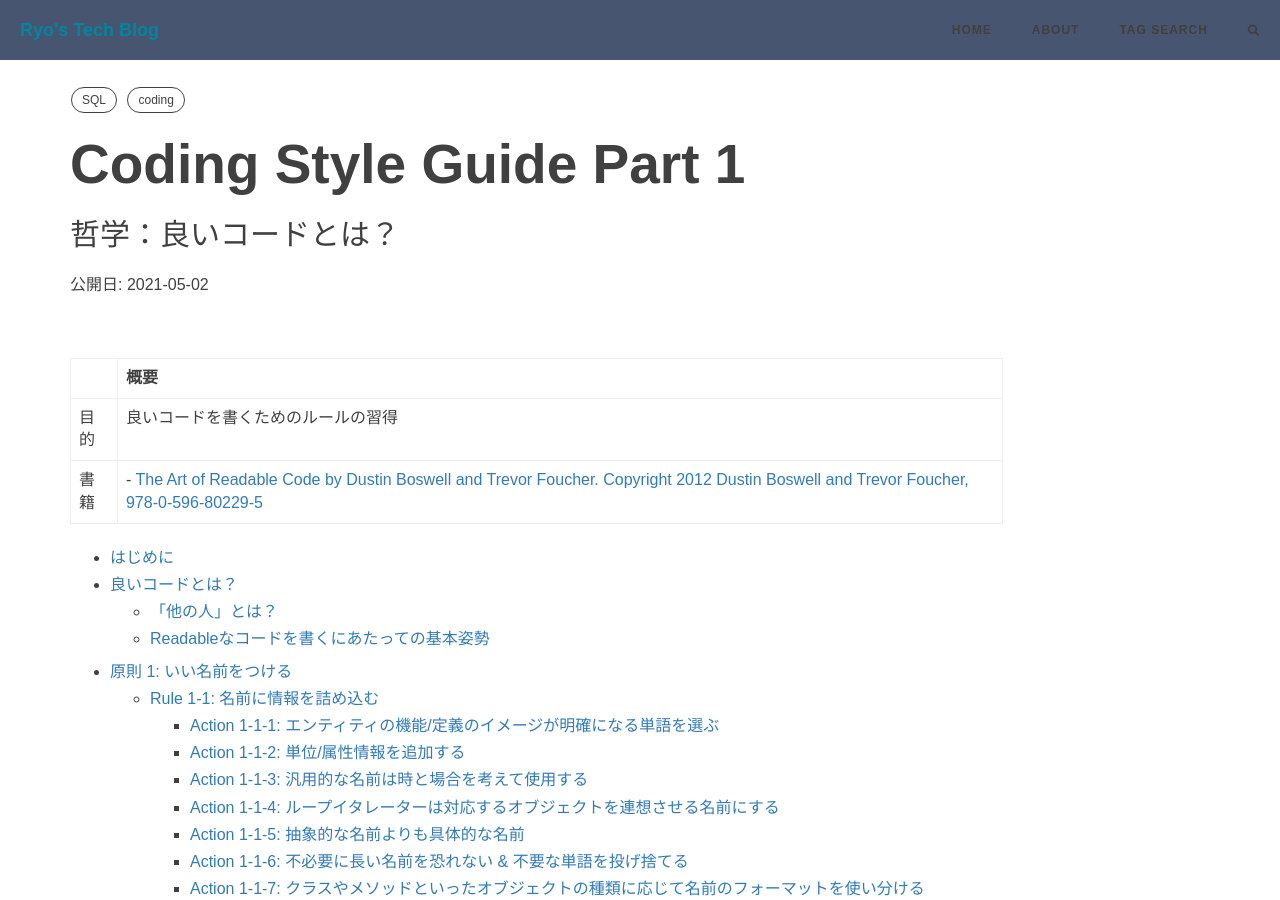
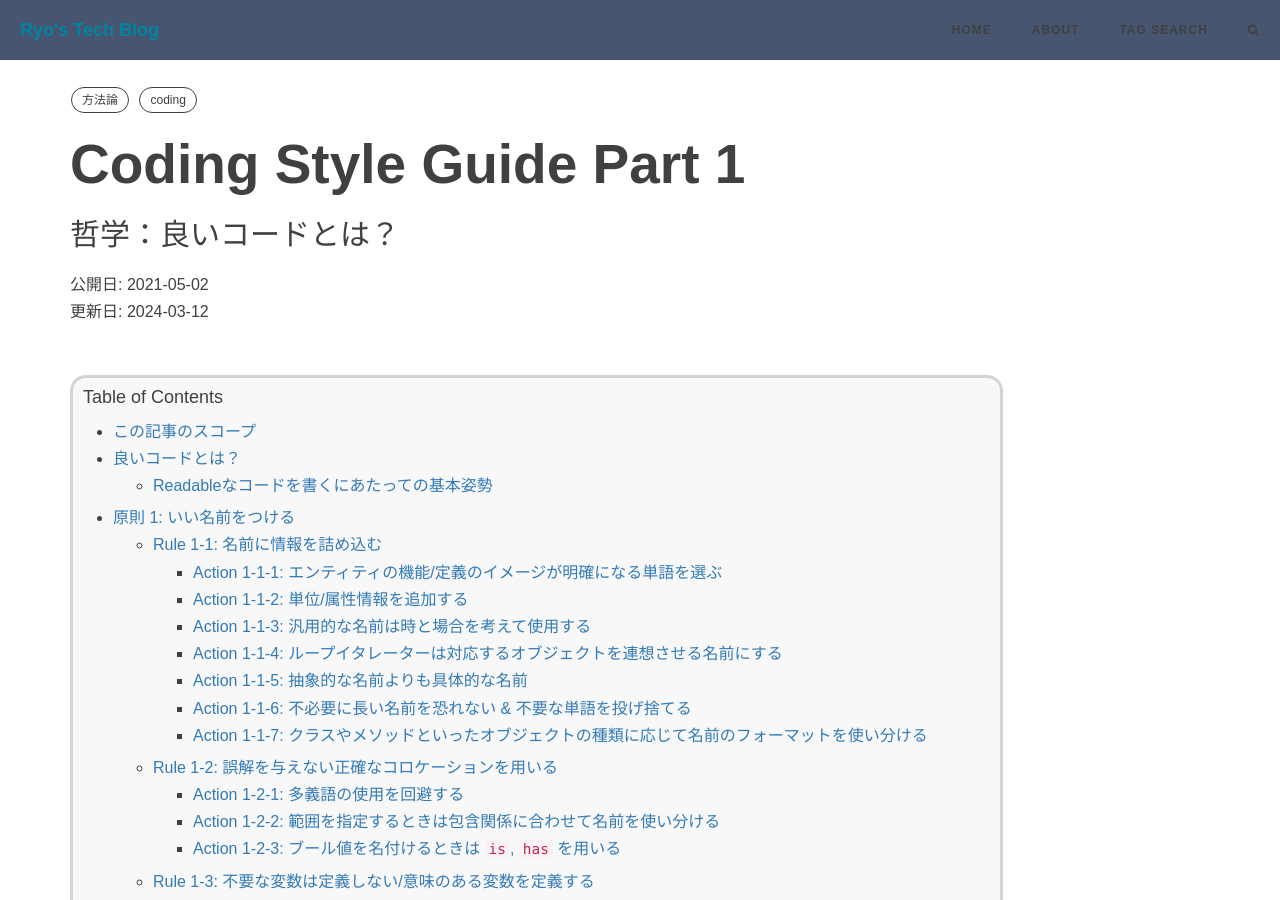
Before and after one commit to RyoNakagami/RyoNakagami.github.io, a Jekyll site: the page built from _posts/2021-05-02-Coding-Guide.md, in a window 1280 px wide and 900 px high. Built offline with Jekyll 4.4.1, drawn with Linux system fonts in a browser that asks for light colours; comment, search, counter and statistics services are not loaded; some of the changed text lies outside the part shown.

```diff
--- a/_posts/2021-05-02-Coding-Guide.md
+++ b/_posts/2021-05-02-Coding-Guide.md
@@ -7,26 +7,23 @@ header-style: text
 header-mask: 0.0
 catelog: true
 mathjax: true
-purpose:
+mermaid: false
+last_modified_at: 2024-03-12
 tags:
 
-- SQL
+- 方法論
 - coding
 ---
 
-
-
-||概要|
-|---|---|
-|目的|良いコードを書くためのルールの習得|
-|書籍|- [The Art of Readable Code by Dustin Boswell and Trevor Foucher. Copyright 2012 Dustin Boswell and Trevor Foucher, 978-0-596-80229-5](https://www.oreilly.co.jp/books/9784873115658/)|
+<div style='border-radius: 1em; border-style:solid; border-color:#D3D3D3; background-color:#F8F8F8'>
+
+<p class="h4">&nbsp;&nbsp;Table of Contents</p>
 
 <!-- START doctoc generated TOC please keep comment here to allow auto update -->
 <!-- DON'T EDIT THIS SECTION, INSTEAD RE-RUN doctoc TO UPDATE -->
 
-- [はじめに](#%E3%81%AF%E3%81%98%E3%82%81%E3%81%AB)
+- [この記事のスコープ](#%E3%81%93%E3%81%AE%E8%A8%98%E4%BA%8B%E3%81%AE%E3%82%B9%E3%82%B3%E3%83%BC%E3%83%97)
 - [良いコードとは？](#%E8%89%AF%E3%81%84%E3%82%B3%E3%83%BC%E3%83%89%E3%81%A8%E3%81%AF)
-  - [「他の人」とは？](#%E4%BB%96%E3%81%AE%E4%BA%BA%E3%81%A8%E3%81%AF)
   - [Readableなコードを書くにあたっての基本姿勢](#readable%E3%81%AA%E3%82%B3%E3%83%BC%E3%83%89%E3%82%92%E6%9B%B8%E3%81%8F%E3%81%AB%E3%81%82%E3%81%9F%E3%81%A3%E3%81%A6%E3%81%AE%E5%9F%BA%E6%9C%AC%E5%A7%BF%E5%8B%A2)
 - [原則 1: いい名前をつける](#%E5%8E%9F%E5%89%87-1-%E3%81%84%E3%81%84%E5%90%8D%E5%89%8D%E3%82%92%E3%81%A4%E3%81%91%E3%82%8B)
   - [Rule 1-1: 名前に情報を詰め込む](#rule-1-1-%E5%90%8D%E5%89%8D%E3%81%AB%E6%83%85%E5%A0%B1%E3%82%92%E8%A9%B0%E3%82%81%E8%BE%BC%E3%82%80)
@@ -92,10 +89,14 @@ tags:
   - [火星探査機の失敗事故（1999年）](#%E7%81%AB%E6%98%9F%E6%8E%A2%E6%9F%BB%E6%A9%9F%E3%81%AE%E5%A4%B1%E6%95%97%E4%BA%8B%E6%95%851999%E5%B9%B4)
   - [Coding Conventionの構成要素](#coding-convention%E3%81%AE%E6%A7%8B%E6%88%90%E8%A6%81%E7%B4%A0)
   - [命名表](#%E5%91%BD%E5%90%8D%E8%A1%A8)
+- [References](#references)
 
 <!-- END doctoc generated TOC please keep comment here to allow auto update -->
 
-## はじめに
+
+</div>
+
+## この記事のスコープ
 
 このノートとは「良いコード」を書くためのお約束ごと(主に命名規則とコーディングスタイル)を紹介します. 構成としては、はじめに「良いコードとはなにか？」を定義し、良いコードを書くために必要な「４原則」を紹介します. その後、各原則から導き出される「Rule」を提示し、その「Rule」に付随する具体的な「Action」を具体例を交えながら説明するという流れをとってます.
 
@@ -111,14 +112,17 @@ Improvableなコードを書くためには、改善ポイントを特定しや
 
 以下では、この考えに基づいてReadableなコードを書くための基本原則を紹介します.
 
-> Readableなコードの4原則
+<div style='padding-left: 2em; padding-right: 2em; border-radius: 0em; border-style:solid; border-color:#D3D3D3; background-color:#F8F8F8'>
+<p class="h4"><ins>Readableなコードの4原則</ins></p>
 
 1. いい名前をつける
 2. 適切なコメントをつける
 3. 意味のある単位に分割する
 4. 全体の構成をきれいに整形する
 
-### 「他の人」とは？
+</div>
+
+**「他の人」とは？**
 
 「他の人」とは、プロジェクトのことをコードの書き手本人のように熟知していない人のことです. 書き手本人も「他の人」になり得ます. コードを書いてから数日経ってしまったら、コード書いていた時の自分の考えを思い出せないことも十分考えられるからです.
 
@@ -131,8 +135,6 @@ Improvableなコードを書くためには、改善ポイントを特定しや
 - 自分の考えを明確にし、簡潔な言葉で表現する
 - 自分の考えを凝縮して、キーポイントなる概念はなにか？を常に考える
 - 細かいことまで話しすぎると相手は混乱するので、あくまで必要最小限の情報を伝える
-
-
 
 
 ## 原則 1: いい名前をつける
```
Also changed, not shown: other parts of _posts/2021-05-02-Coding-Guide.md (+5 -0 lines), _includes/about/en.md (+1 -0 lines).
